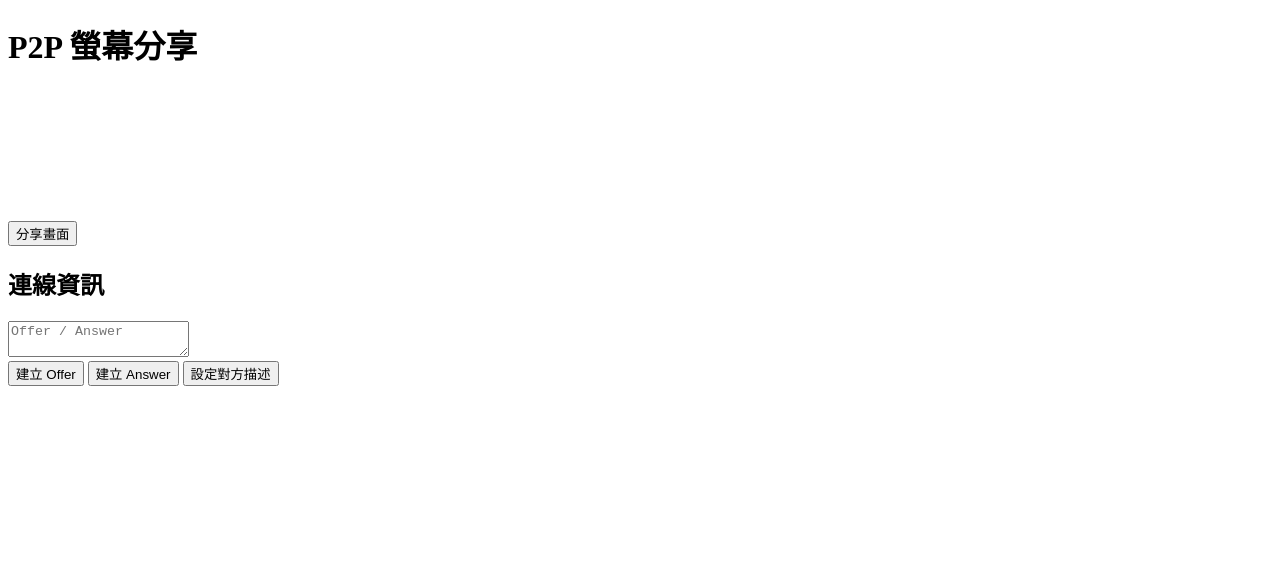
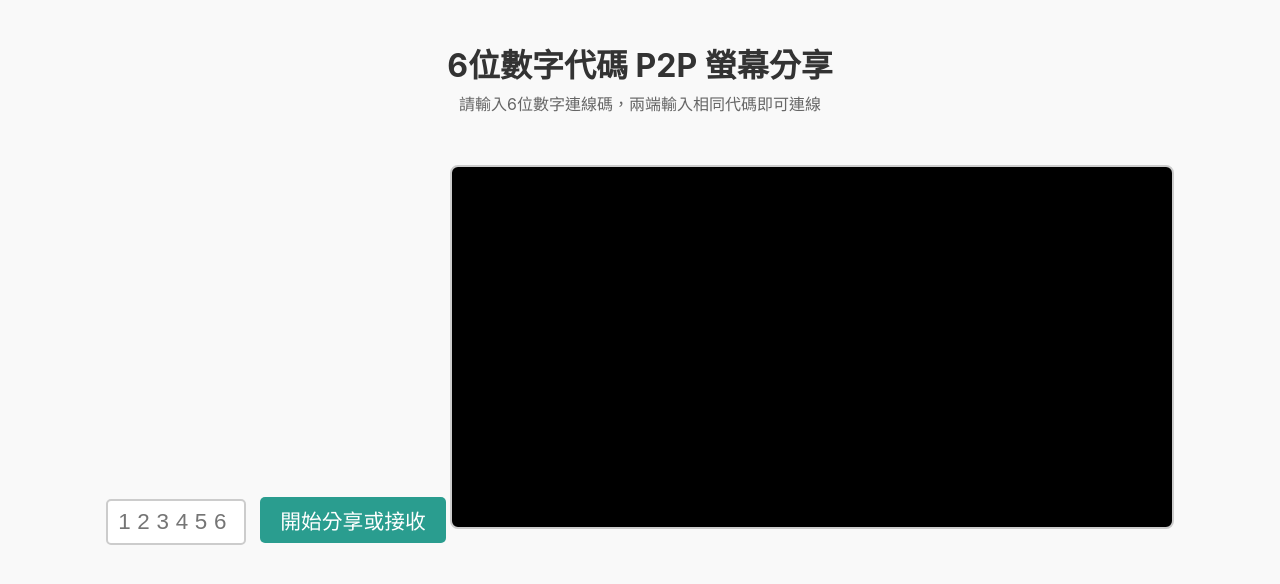
Before and after one commit to fsjhpeter1/P2PPicture, a plain HTML site: page index.html in a window 1280 px wide. Drawn offline with Linux system fonts and the light colour scheme.

Commit message:
Update index.html

```diff
--- a/index.html
+++ b/index.html
@@ -1,21 +1,134 @@
 <!DOCTYPE html>
-<html lang="en">
+<html lang="zh-Hant">
 <head>
-  <meta charset="UTF-8">
-  <title>P2P Screen Share</title>
-  <link rel="stylesheet" href="style.css">
+  <meta charset="UTF-8" />
+  <meta name="viewport" content="width=device-width, initial-scale=1" />
+  <title>6位數字代碼 P2P 螢幕分享</title>
+  <style>
+    body {
+      font-family: -apple-system, BlinkMacSystemFont, "Segoe UI", Roboto, Oxygen,
+        Ubuntu, Cantarell, "Open Sans", "Helvetica Neue", sans-serif;
+      text-align: center;
+      margin: 40px 20px;
+      background: #f9f9f9;
+      color: #333;
+    }
+    h1 {
+      margin-bottom: 5px;
+    }
+    p {
+      margin-top: 0;
+      margin-bottom: 20px;
+      color: #666;
+    }
+    input[type="text"] {
+      width: 120px;
+      font-size: 1.4rem;
+      padding: 8px;
+      border: 2px solid #ccc;
+      border-radius: 5px;
+      text-align: center;
+      letter-spacing: 0.3em;
+    }
+    button {
+      font-size: 1.3rem;
+      padding: 8px 20px;
+      margin-left: 10px;
+      border: none;
+      border-radius: 5px;
+      background-color: #2a9d8f;
+      color: white;
+      cursor: pointer;
+      transition: background-color 0.3s;
+    }
+    button:hover {
+      background-color: #21867a;
+    }
+    video {
+      margin-top: 30px;
+      width: 90vw;
+      max-width: 720px;
+      border: 2px solid #ccc;
+      border-radius: 8px;
+      background: black;
+    }
+  </style>
 </head>
 <body>
-  <h1>P2P 螢幕分享</h1>
-  <button id="share-screen">分享畫面</button>
+  <h1>6位數字代碼 P2P 螢幕分享</h1>
+  <p>請輸入6位數字連線碼，兩端輸入相同代碼即可連線</p>
+
+  <input id="room" type="text" maxlength="6" placeholder="123456" pattern="\d{6}" />
+  <button id="startBtn">開始分享或接收</button>
+
   <video id="remoteVideo" autoplay playsinline></video>
 
-  <h2>連線資訊</h2>
-  <textarea id="offer" placeholder="Offer / Answer"></textarea><br>
-  <button id="create-offer">建立 Offer</button>
-  <button id="create-answer">建立 Answer</button>
-  <button id="set-remote-desc">設定對方描述</button>
+  <!-- Simple-Peer -->
+  <script src="https://cdn.jsdelivr.net/npm/simple-peer@9/simplepeer.min.js"></script>
+  <!-- Signalhub WebSocket -->
+  <script src="https://cdn.jsdelivr.net/npm/signalhubws@3.0.2/index.js"></script>
 
-  <script src="script.js"></script>
+  <script>
+    const startBtn = document.getElementById('startBtn');
+    const roomInput = document.getElementById('room');
+    const remoteVideo = document.getElementById('remoteVideo');
+
+    let peer, hub;
+
+    startBtn.onclick = async () => {
+      const room = roomInput.value.trim();
+      if (!/^\d{6}$/.test(room)) {
+        alert('請輸入 6 位數字的連線碼');
+        return;
+      }
+
+      // 建立 signalhub 連線 (使用公開免費的 signalhub server)
+      hub = signalhub(room, ['https://signalhub-jccqtwhdwc.now.sh']);
+
+      // 確認角色：確定 = 分享者（發送者）、取消 = 接收者
+      const isInitiator = confirm('按「確定」開始分享畫面（發送者），按「取消」作為接收者');
+
+      peer = new SimplePeer({
+        initiator: isInitiator,
+        trickle: false,
+        config: { iceServers: [{ urls: 'stun:stun.l.google.com:19302' }] }
+      });
+
+      // 當本端有 signal 要發送時，發布到 signalhub
+      peer.on('signal', data => {
+        hub.broadcast('signal', data);
+      });
+
+      // 訂閱 signalhub 訊息，接收來自對方的 signal 並回傳給 peer
+      hub.subscribe('signal').on('data', signal => {
+        try {
+          // 避免重複處理相同訊號（可自行擴充）
+          peer.signal(signal);
+        } catch (e) {
+          // ignore invalid signal errors
+        }
+      });
+
+      // 收到對方傳來的媒體串流
+      peer.on('stream', stream => {
+        remoteVideo.srcObject = stream;
+      });
+
+      // 錯誤處理
+      peer.on('error', err => {
+        alert('WebRTC 連線錯誤：' + err);
+      });
+
+      // 如果是分享者，取得螢幕分享串流並加入 peer
+      if (isInitiator) {
+        try {
+          const stream = await navigator.mediaDevices.getDisplayMedia({ video: true });
+          peer.addStream(stream);
+        } catch (err) {
+          alert('無法取得螢幕分享權限');
+        }
+      }
+    };
+  </script>
 </body>
 </html>
```
